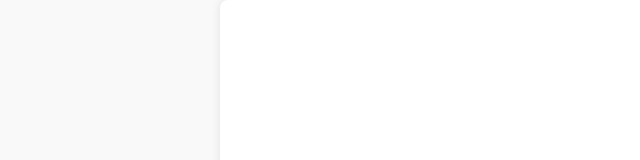
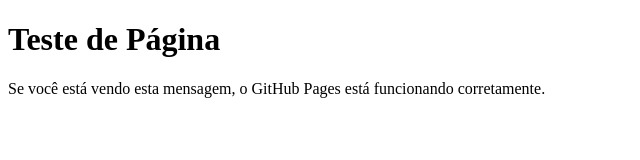
Before and after one commit to Artestm/arte-stm-site, a plain HTML site: page index.html in a window 1280 px wide. Shown: the whole page, without its empty margins (0-640 px from the left). Drawn offline with Linux system fonts and the light colour scheme.

Commit message:
index.html

```diff
--- a/index.html
+++ b/index.html
@@ -3,46 +3,10 @@
 <head>
     <meta charset="UTF-8">
     <meta name="viewport" content="width=device-width, initial-scale=1.0">
-    <title>Formulário de Contato</title>
-    <style>
-        body {
-            font-family: 'Arial', sans-serif;
-            color: #333;
-            background-color: #f9f9f9;
-            margin: 0;
-            padding: 0;
-        }
-        iframe {
-            width: 100%;
-            border: none;
-        }
-        .contact-form-container {
-            max-width: 800px;
-            margin: auto;
-            padding: 20px;
-            background-color: #fff;
-            border-radius: 8px;
-            box-shadow: 0 0 10px rgba(0, 0, 0, 0.1);
-            position: relative;
-        }
-        .contact-form-container iframe {
-            height: 800px; /* Ajuste a altura conforme necessário */
-        }
-    </style>
+    <title>Teste de Página</title>
 </head>
 <body>
-    <div class="contact-form-container">
-        <iframe src="https://docs.google.com/forms/d/e/1FAIpQLSclysr8N8FeeszA38SbJSvEn3fyjnp2AEL3icc62nB7b4ITAA/viewform?embedded=true" frameborder="0" marginheight="0" marginwidth="0">Carregando…</iframe>
-    </div>
-    <style>
-        /* Ocultar o título do formulário */
-        iframe[src*='docs.google.com'] {
-            visibility: hidden;
-        }
-        iframe[src*='docs.google.com'].contact-form-container::before {
-            content: "";
-            visibility: visible;
-        }
-    </style>
+    <h1>Teste de Página</h1>
+    <p>Se você está vendo esta mensagem, o GitHub Pages está funcionando corretamente.</p>
 </body>
 </html>
```
